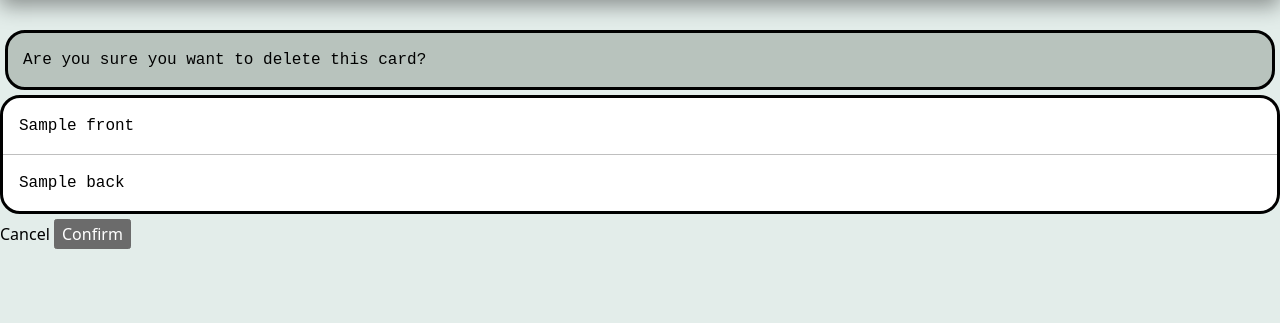
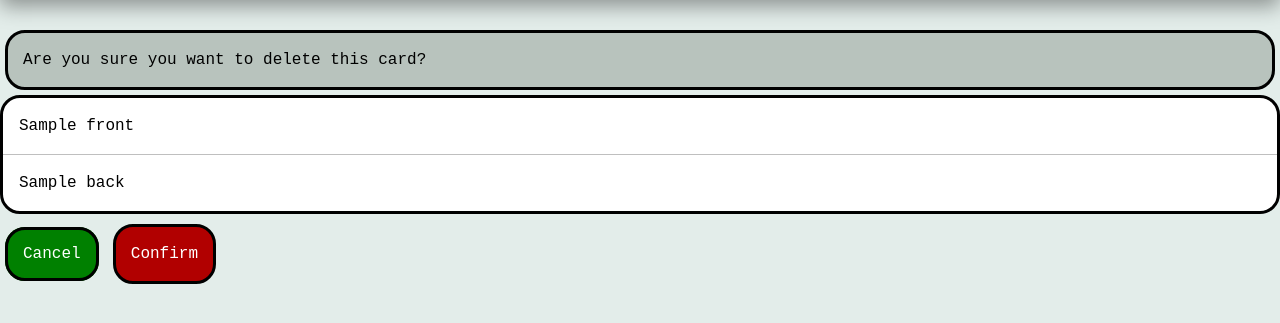
Before and after one commit to W2YUCR/CS180-Project, a Django app: template decks/templates/decks/card_confirm_delete.html in a window 1280 px wide. Shown: the part 104-427 px from the top of the page. Run offline with Django 5.2, Linux system fonts and the light colour scheme; the template is opened without the code that fills it: most values are stand-ins (such as "Sample title", 1, 10 or a date in 2020).

Commit message:
Fixed the buttons of the card confirm delete page.

```diff
--- a/core/static/core/card_confirm_delete.css
+++ b/core/static/core/card_confirm_delete.css
@@ -1,4 +1,4 @@
-.btn-primary {
+.btn-btn-primary {
     background-color: green;
     color: white;
     border: 3px solid black;
@@ -9,7 +9,7 @@
     text-decoration: none;
 }
 
-.btn-danger {
+.btn-btn-danger {
     background-color: rgb(177, 0, 0);
     color: white;
     border: 3px solid black;
```
